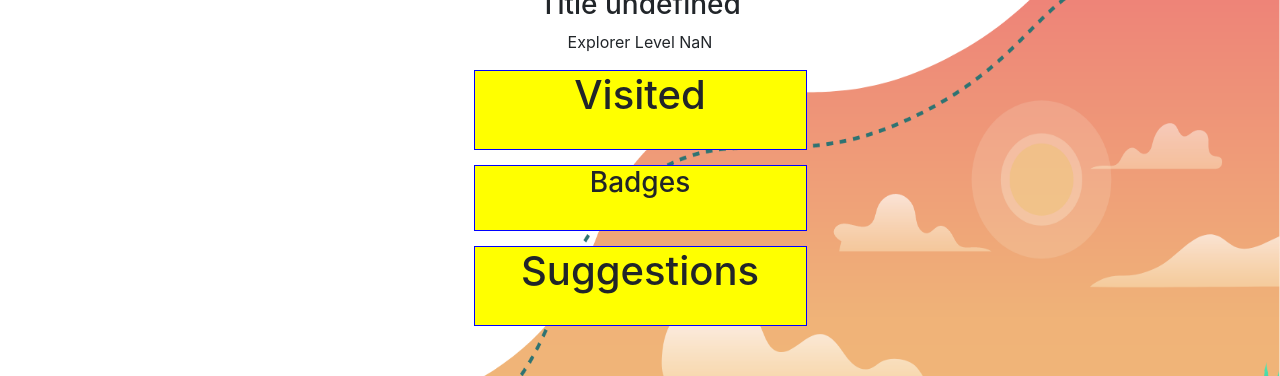
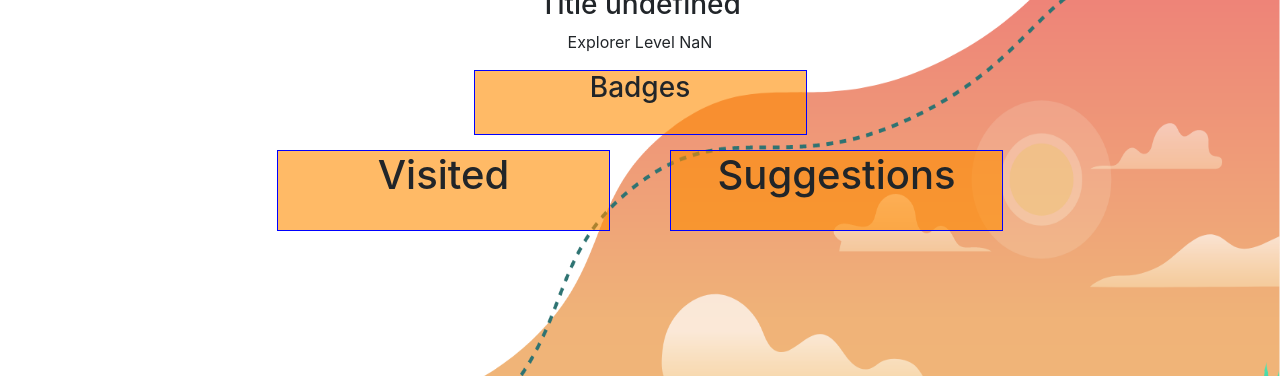
Before and after one commit to andreidg31/ever-onward, a React (Create React App) app: page /profile in a window 1280 px wide. Shown: the part 164-540 px from the top of the page. Built offline with nearby package versions, Linux system fonts and the light colour scheme; no server answers; sample sign-in values are in the browser's storage.

Commit message:
Improved code

```diff
--- a/src/pages/Profile.css
+++ b/src/pages/Profile.css
@@ -26,7 +26,7 @@ div.c {
     height: 100%;
     /* padding: 5px; */
     border: 1px solid blue;
-    background-color: yellow;
+    background-color: rgba(255, 140, 0, 0.6);
     font:30px;
 }
 
@@ -45,7 +45,7 @@ span.c {
     height: 100%;
     /* padding: 5px; */
     border: 1px solid blue;
-    background-color: yellow;
+    background-color: rgba(255, 140, 0, 0.6);
     font:30px;
   }
 .rw {
--- a/src/pages/Profile.js
+++ b/src/pages/Profile.js
@@ -107,27 +107,25 @@ function Profile({user}) {
                 <Row className="rw">
                     <Col>
                         <div className="c">
-                        <h1>Visited</h1>
-                        {renderVisitedLocations()}
-                        </div>
-                    </Col>
-                </Row>
-                <Row className="rw">
-                    <Col>
-                        <div className="c">
                             <h3>Badges</h3>
                         {return_achievements()}
                         </div>
                     </Col>
                 </Row>
+
                 <Row className="rw">
                     <Col>
-                    <div className="c">
+                        <div className="c">
+                        <h1>Visited</h1>
+                        {renderVisitedLocations()}
+                        </div>
+                        <div className="c">
                         <h1>Suggestions</h1>
                         {renderSuggestedLocations()}
                     </div>
                     </Col>
                 </Row>
+
                 {/* <div class="c">hey</div>
                 <div class="c">hey</div> */
                 }
```
